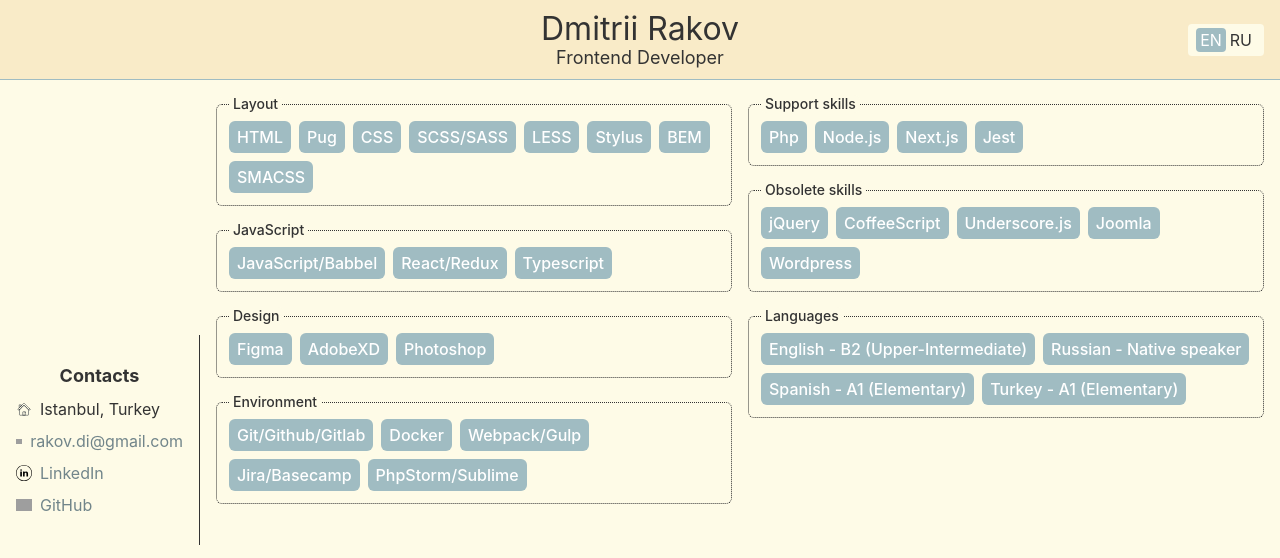
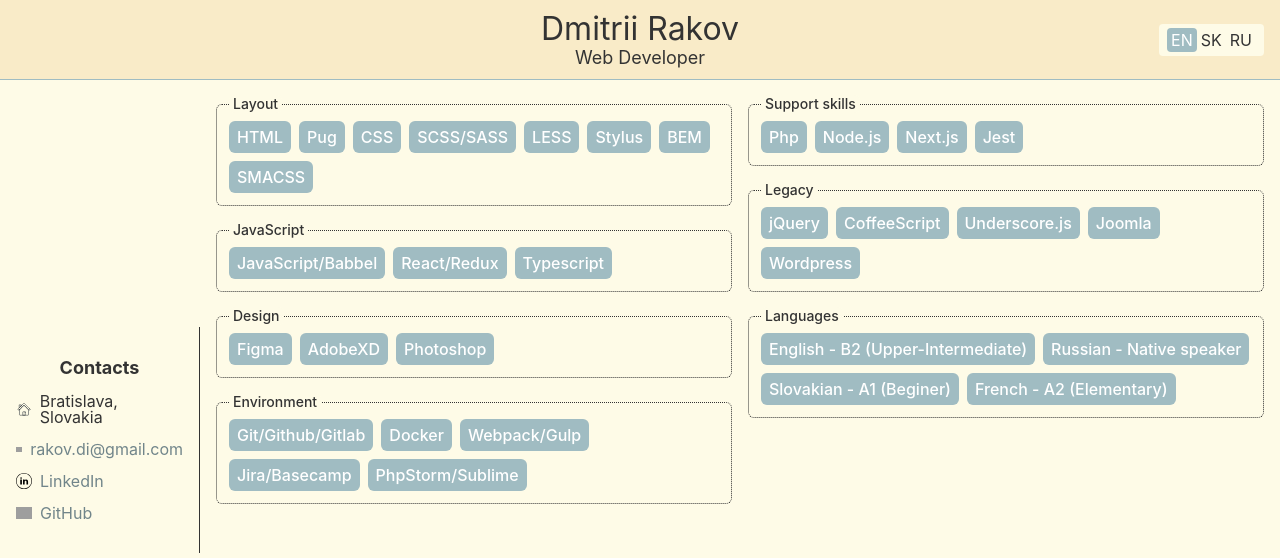
Before and after one commit to bjorn-mozyakin/cv, a React (Create React App) app: page / in a window 1280 px wide. Shown: the top 558 px of the page. Built offline with nearby package versions, Linux system fonts and the light colour scheme; grey boxes are pictures that could not be loaded.

Commit message:
Add slovakian version

```diff
--- a/src/components/Switcher/Switcher.tsx
+++ b/src/components/Switcher/Switcher.tsx
@@ -24,7 +24,7 @@ const Switcher: React.FC<Props> = ({ additionalClasses = [] }) => {
 
   return (
     <div className={switcherClasses}>
-      {[Language.EN, Language.RU].map((lang: Language, i: number) => {
+      {[Language.EN, Language.SK, Language.RU].map((lang: Language, i: number) => {
         return (
           <div
             key={`languages_${i}`}
--- a/src/entities/State.tsx
+++ b/src/entities/State.tsx
@@ -1,6 +1,7 @@
 export enum Language {
   RU = 'ru',
-  EN = 'en'
+  EN = 'en',
+  SK = 'sk'
 }
 
 export interface State {
--- a/src/localization/localization.js
+++ b/src/localization/localization.js
@@ -1,8 +1,8 @@
 const local = {
   en: {
     name: 'Dmitrii Rakov',
-    profession: 'Frontend Developer',
-    hometown: 'Istanbul, Turkey',
+    profession: 'Web Developer',
+    hometown: 'Bratislava, Slovakia',
     layoutTitle: 'Layout',
     layoutList: 'HTML Pug CSS SCSS/SASS LESS Stylus BEM SMACSS',
     jsTitle: 'JavaScript',
@@ -13,21 +13,46 @@ const local = {
     environmentList: 'Git/Github/Gitlab Docker Webpack/Gulp Jira/Basecamp PhpStorm/Sublime',
     supportSkillsTitle: 'Support skills',
     supportSkillsList: 'Php Node.js Next.js Jest',
-    obsoleteSkillsTitle: 'Obsolete skills',
+    obsoleteSkillsTitle: 'Legacy',
     obsoleteSkillsList: 'jQuery CoffeeScript Underscore.js Joomla Wordpress',
     languagesTitle: 'Languages',
     languagesList: {
       english: 'English - B2 (Upper-Intermediate)',
       russian: 'Russian - Native speaker',
-      spanish: 'Spanish - A1 (Elementary)',
-      turkey: 'Turkey - A1 (Elementary)'
+      slovakian: 'Slovakian - A1 (Beginer)',
+      french: 'French - A2 (Elementary)'
     },
     contactsTitle: 'Contacts'
   },
+    sk: {
+    name: 'Dmitrii Rakov',
+    profession: 'Webový vývojár',
+    hometown: 'Bratislava, Slovensko',
+    layoutTitle: 'Frontend',
+    layoutList: 'HTML Pug CSS SCSS/SASS LESS Stylus BEM SMACSS',
+    jsTitle: 'JavaScript',
+    jsList: 'JavaScript/Babbel React/Redux Typescript',
+    designTitle: 'Dizajn',
+    designList: 'Figma AdobeXD Photoshop',
+    environmentTitle: 'Nástroje',
+    environmentList: 'Git/Github/Gitlab Docker Webpack/Gulp Jira/Basecamp PhpStorm/Sublime',
+    supportSkillsTitle: 'Údržba kódu',
+    supportSkillsList: 'Php Node.js Next.js Jest',
+    obsoleteSkillsTitle: 'Legacy',
+    obsoleteSkillsList: 'jQuery CoffeeScript Underscore.js Joomla Wordpress',
+    languagesTitle: 'Jazykové znalosti',
+    languagesList: {
+      english: 'Angličtina - B2 (stredne pokročilý)',
+      russian: 'Ruština - materinský jazyk',
+      slovakian: 'Slovenčina - A1 (začiatočník)',
+      french: 'Francúzština - A2 (základná úroveň)'
+    },
+    contactsTitle: 'Kontakty'
+  },
   ru: {
     name: 'Дмитрий Раков',
-    profession: 'Frontend-разработчик',
-    hometown: 'Стамбул, Турция',
+    profession: 'Web разработчик',
+    hometown: 'Братислава, Словакия',
     layoutTitle: 'Верстка',
     layoutList: 'HTML Pug CSS SCSS/SASS LESS Stylus BEM SMACSS',
     jsTitle: 'JavaScript',
@@ -38,14 +63,14 @@ const local = {
     environmentList: 'Git/Github/Gitlab Docker Webpack/Gulp Jira/Basecamp PhpStorm/Sublime',
     supportSkillsTitle: 'Поддержка кода',
     supportSkillsList: 'Php Node.js Next.js Jest',
-    obsoleteSkillsTitle: 'Устаревшие навыки',
+    obsoleteSkillsTitle: 'Legacy',
     obsoleteSkillsList: 'jQuery CoffeeScript Underscore.js Joomla Wordpress',
     languagesTitle: 'Языки',
     languagesList: {
       english: 'Английский - B2 (Upper-Intermediate)',
       russian: 'Русский - Native speaker',
-      spanish: 'Испанский - A1 (Elementary)',
-      turkey: 'Турецкий - A1 (Elementary)'
+      slovakian: 'Словацкий - A1 (Beginer)',
+      french: 'Французский - A2 (Elementary)'
     },
     contactsTitle: 'Контакты'
   }
```
